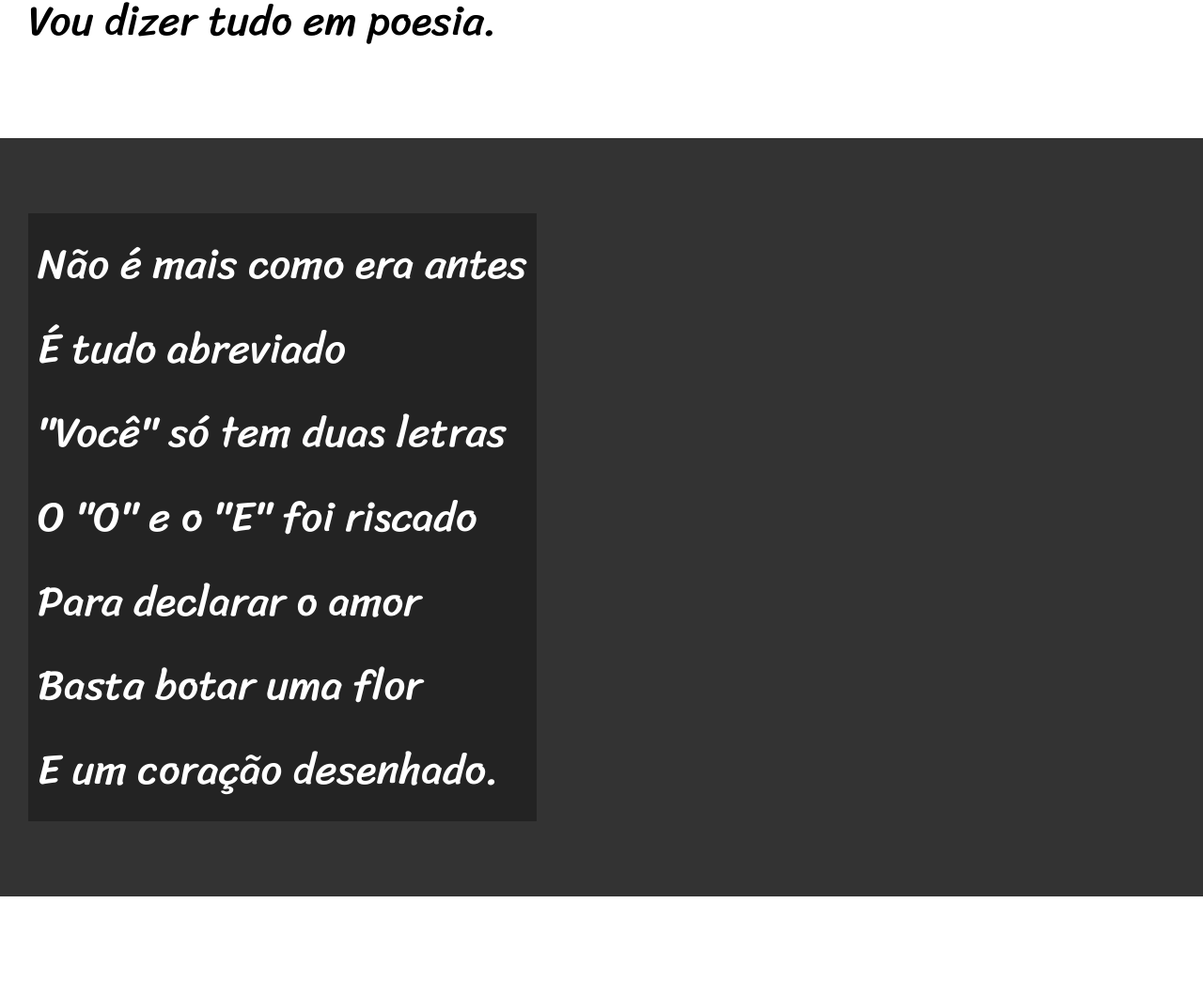
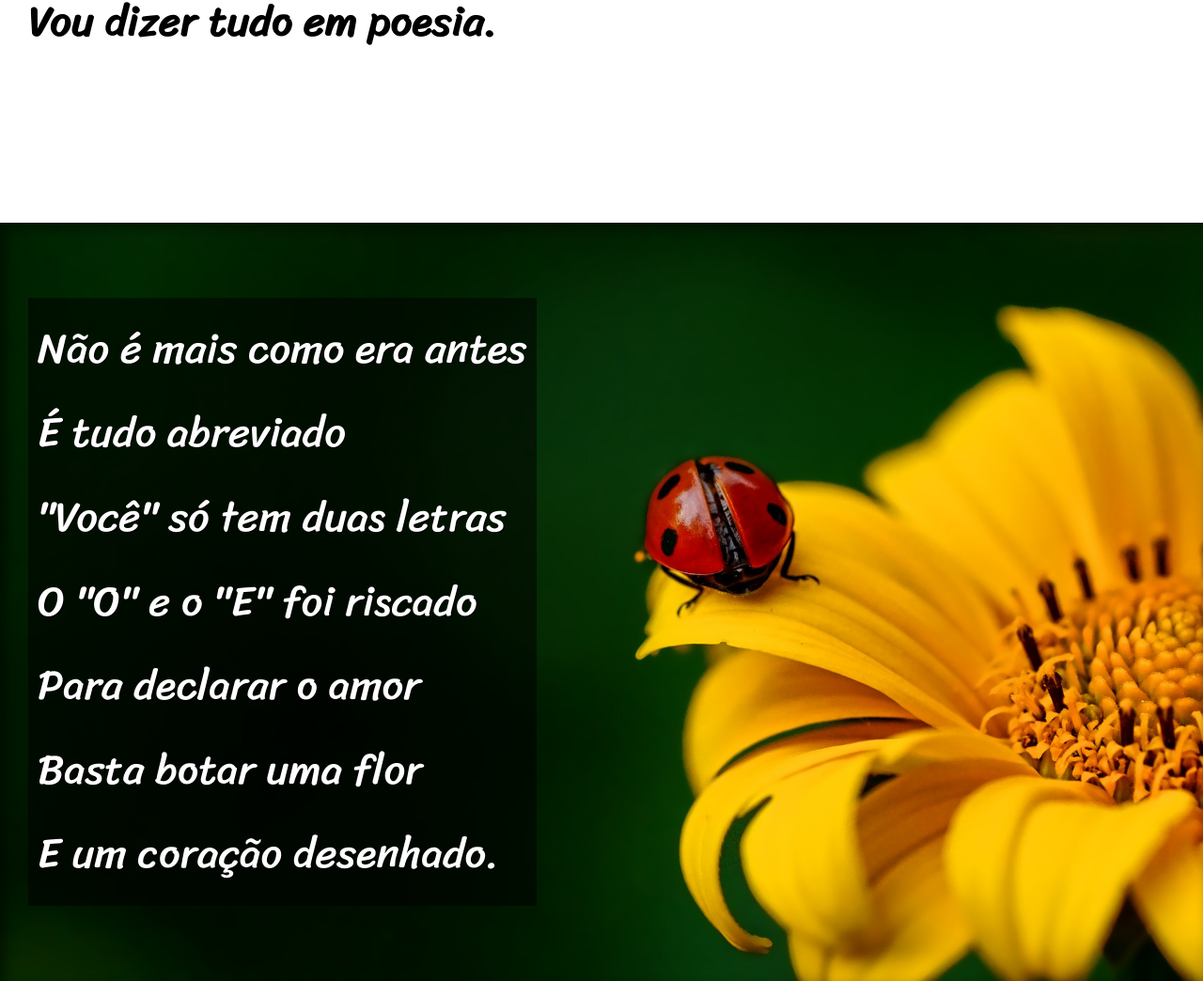
Before and after one commit to Eddu4rdo/html-css, a plain HTML site: page desafios/desafio-cordel/index.html in a window 1280 px wide. Shown: the part 900-1944 px from the top of the page at 94% size. Drawn offline with Linux system fonts and the light colour scheme.

Commit message:
atualizando efeito paralax

```diff
--- a/desafios/desafio-cordel/index.html
+++ b/desafios/desafio-cordel/index.html
@@ -23,7 +23,7 @@
             </p>
         </section>
 
-        <section class="imagem">
+        <section class="imagem" id="img01">
             <p>
                 Não é mais como era antes <br>
                 É tudo abreviado <br>
@@ -55,7 +55,7 @@
                 Decifre esse rabisco. <br>
             </p>
 
-        <section class="imagem">
+        <section class="imagem" id="img02">
             <p>
                 Tenho saudade das cartas <br>
                 Escritas com a própria mão <br>
@@ -85,8 +85,5 @@
                 Deixe que Deus interprete. <br>
             </p>
         </section>
-    <footer>
-        <p>Site criado por Gustavo Guanabara do Curso em vídeo</p>
-    </footer>
 </body>
 </html>
--- a/desafios/desafio-cordel/style.css
+++ b/desafios/desafio-cordel/style.css
@@ -37,14 +37,19 @@
     padding-left: 30px;
     line-height: 2em;
     font-family: var(--font3conteudo);
-    font-weight: normal;
     font-size: 3.5vw;
+}
+
+section > p {
+    font-weight: lighter;
+    padding-bottom: 2em;
+    text-shadow: 1px 1px black;
 }
 
 .imagem > p {
     display: inline-block;
     padding: 10px;
-    background-color: rgba(0, 0, 0, 0.323);
+    background-color: rgba(0, 0, 0, 0.526);
 }
 
 .normal {
@@ -55,6 +60,9 @@
 .imagem{
     background-color: rgb(51, 51, 51);
     color: white;
+    background-size: cover;
+    box-shadow: inset 6px 6px 13px 0px rgba(0, 0, 0, 0.501);
+    background-attachment: fixed;
 }
 
 a{
@@ -67,9 +75,13 @@
     text-decoration: underline;
 }
 
-footer{
-    background-color: black;
-    color: white;
-    text-align: center;
-    padding: 10px;
+#img01{
+    background-position: right bottom;
+    background-image: url('imagens/background001.jpg');
+
 }
+
+#img02{
+    background-position: right bottom;
+    background-image: url('imagens/background002.jpg');
+}
```
